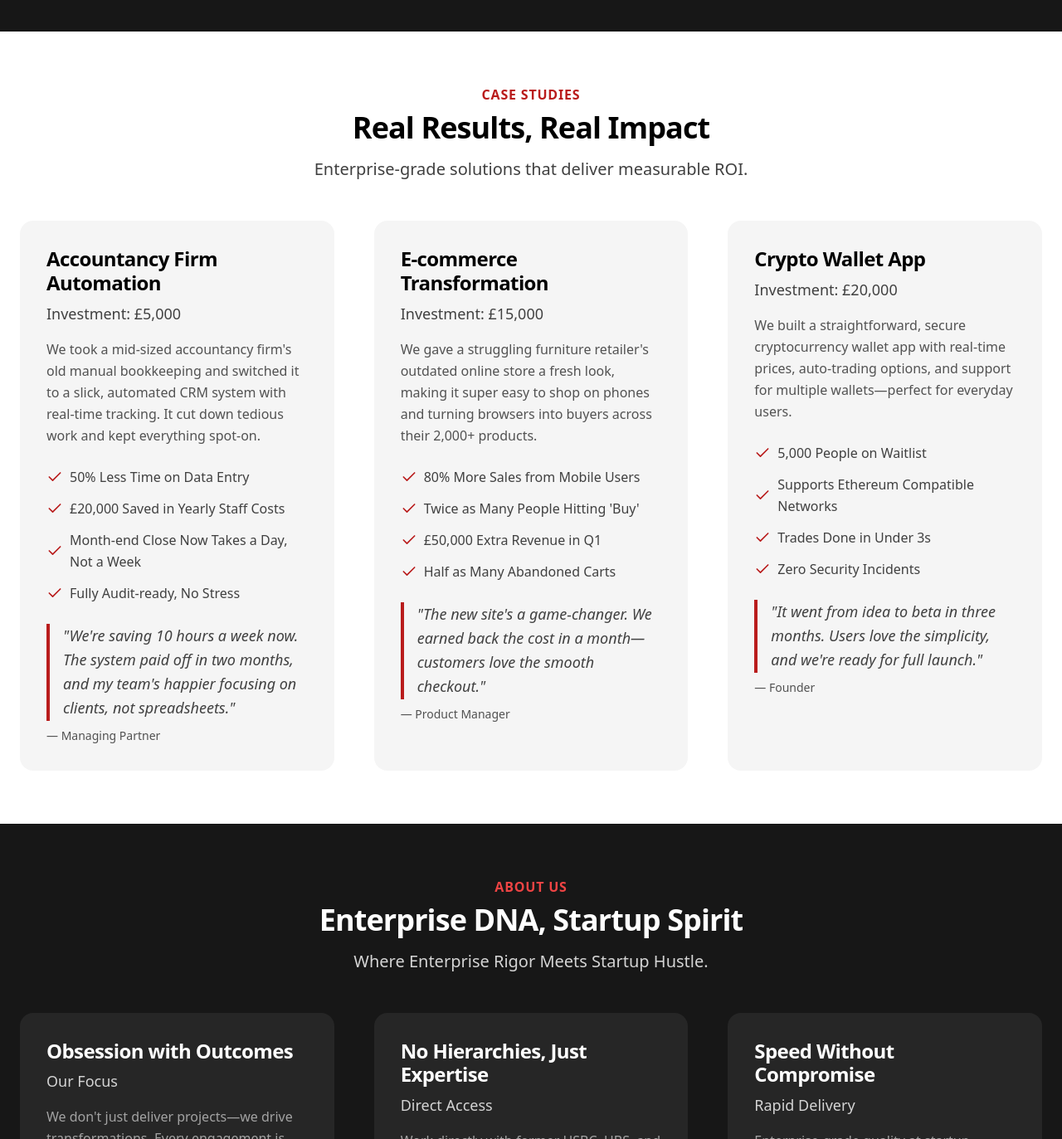
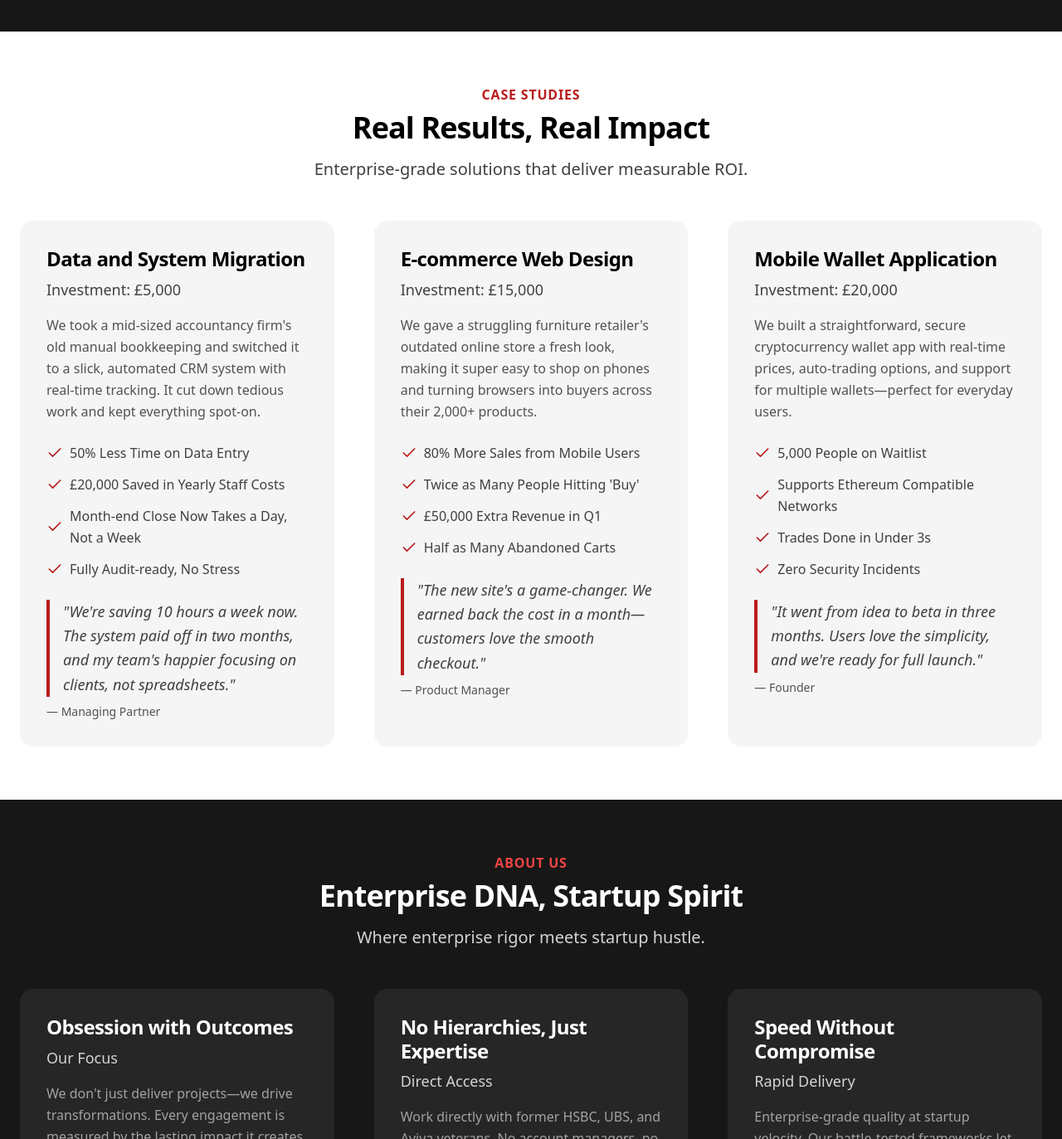
Before and after one commit to hasanakyol/profusion, a Next.js app: page / in a window 1280 px wide. Shown: the part 1718-3091 px from the top of the page at 83% size. Built offline with nearby package versions, Linux system fonts and the light colour scheme.

Commit message:
modified:   app/data/case-studies.ts 	modified:   app/page.tsx

```diff
--- a/app/data/case-studies.ts
+++ b/app/data/case-studies.ts
@@ -9,7 +9,7 @@ export interface CaseStudy {
 
 export const caseStudiesData: CaseStudy[] = [
   {
-    title: "Accountancy Firm Automation",
+    title: "Data and System Migration",
     price: "Investment: £5,000",
     description:
       "We took a mid-sized accountancy firm's old manual bookkeeping and switched it to a slick, automated CRM system with real-time tracking. It cut down tedious work and kept everything spot-on.",
@@ -23,7 +23,7 @@ export const caseStudiesData: CaseStudy[] = [
     author: "— Managing Partner"
   },
   {
-    title: "E-commerce Transformation",
+    title: "E-commerce Web Design",
     price: "Investment: £15,000",
     description:
       "We gave a struggling furniture retailer's outdated online store a fresh look, making it super easy to shop on phones and turning browsers into buyers across their 2,000+ products.",
@@ -37,7 +37,7 @@ export const caseStudiesData: CaseStudy[] = [
     author: "— Product Manager"
   },
   {
-    title: "Crypto Wallet App",
+    title: "Mobile Wallet Application",
     price: "Investment: £20,000",
     description:
       "We built a straightforward, secure cryptocurrency wallet app with real-time prices, auto-trading options, and support for multiple wallets—perfect for everyday users.",
--- a/app/page.tsx
+++ b/app/page.tsx
@@ -253,7 +253,7 @@ export default function Home() {
               <p className="text-base font-bold tracking-wider uppercase text-red-500">About Us</p>
               <h2 id="dna-title" className="text-3xl sm:text-4xl font-extrabold tracking-tight text-white mt-2">Enterprise DNA, Startup Spirit</h2>
               <p className="text-lg sm:text-xl font-medium text-neutral-300 mt-4 max-w-2xl mx-auto">
-                Where Enterprise Rigor Meets Startup Hustle.
+                Where enterprise rigor meets startup hustle.
               </p>
             </div>
 
```
